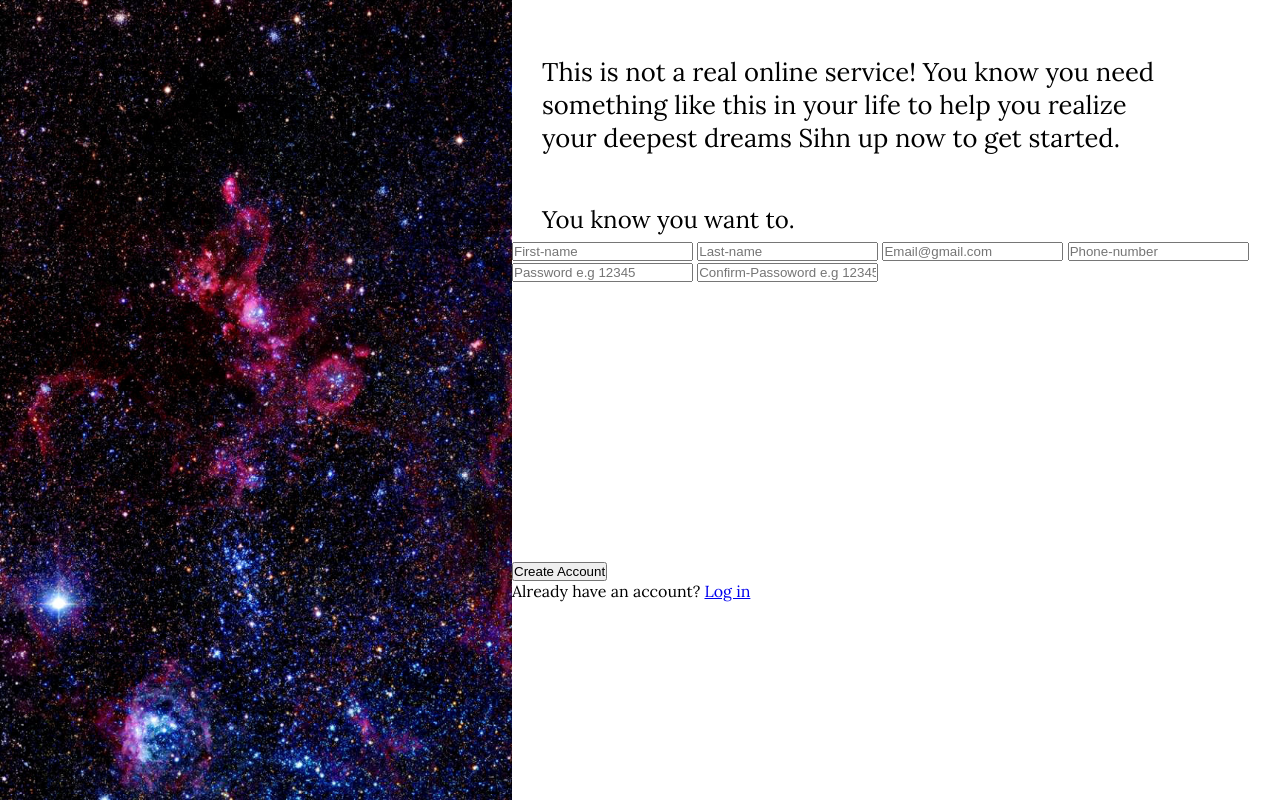
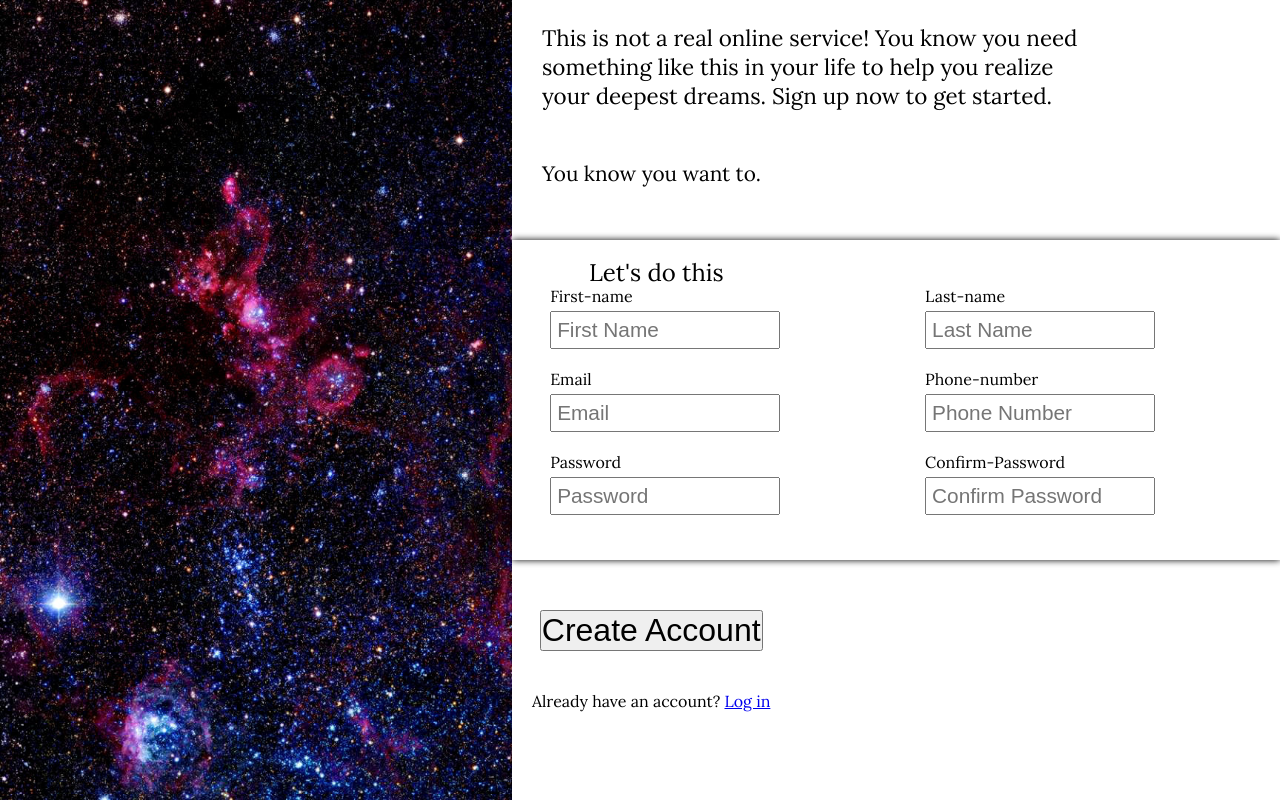
Before and after one commit to Elmatzidis/Sign-up-Form, a plain HTML site: page index.html in a window 1280 px wide. Drawn offline with Linux system fonts and the light colour scheme.

Commit message:
Completed both sides outline

```diff
--- a/index.html
+++ b/index.html
@@ -3,7 +3,7 @@
   <head>
     <meta charset="UTF-8" />
     <meta name="viewport" content="width=device-width, initial-scale=1.0" />
-    <title>Document</title>
+    <title>Sign Up</title>
     <link rel="stylesheet" href="style.css" />
   </head>
   <body>
@@ -13,32 +13,53 @@
         <div class="form-side-text">
           <p>
             This is not a real online service! You know you need something like
-            this in your life to help you realize your deepest dreams Sihn up
+            this in your life to help you realize your deepest dreams. Sign up
             now to get started.
           </p>
           <p>You know you want to.</p>
         </div>
         <div class="input-form">
+          <p>Let's do this</p>
           <form action="">
-          <input type="text" name="First-name" placeholder="First-name" />
-          <input type="text" name="Last-name" placeholder="Last-name" />
-          <input type="email" name="Email" placeholder="Email@gmail.com" />
-          <input type="tel" name="Phone-number" placeholder="Phone-number" />
+            <div class="input">
+              <label for="First-name">First-name</label>
+              <input type="text" name="First-name" placeholder="First Name" />
+            </div>
+            <div class="input">
+              <label for="Last-name">Last-name</label>
+              <input type="text" name="Last-name" placeholder="Last Name" />
+            </div>
+            <div class="input">
+              <label for="Email">Email</label>
+              <input type="email" name="Email" placeholder="Email" />
+            </div>
+            <div class="input">
+              <label for="Phone-number">Phone-number</label>
+              <input
+                type="tel"
+                name="Phone-number"
+                placeholder="Phone Number"
+              />
+            </div>
+            <div class="input">
+              <label for="Password">Password</label>
+              <input type="password" name="Password" placeholder="Password" />
+            </div>
+            <div class="input">
+              <label for="Confirm-Password">Confirm-Password</label>
               <input
                 type="password"
-            name="Password"
-            placeholder="Password e.g 12345"
+                name="Confirm-Password"
+                placeholder="Confirm Password"
               />
-          <input
-            type="password"
-            name="Confirm-Passoword"
-            placeholder="Confirm-Passoword e.g 12345"
-          />
+            </div>
           </form>
         </div>
-        <div>
+        <div class="form-side-button">
+          <div class="take-action">
             <button>Create Account</button>
-          <div>Already have an account? <a href="#">Log in</a></div>
+            <div class="login">Already have an account? <a href="#">Log in</a></div>
+          </div>
         </div>
       </div>
     </div>
--- a/style.css
+++ b/style.css
@@ -43,11 +43,12 @@ body {
   flex-direction: column;
   position: relative;
   left: 30px;
+  bottom: 40px;
 }
 
 .form-side-text p:first-child {
   width: 100%;
-  font-size: 1.6em;
+  font-size: 1.4em;
   display: flex;
   justify-content: center;
   align-items: center;
@@ -55,7 +56,7 @@ body {
 }
 
 .form-side-text > p:last-child {
-  font-size: 1.5em;
+  font-size: 1.3em;
   width: 100%;
   display: flex;
   justify-content: start;
@@ -64,6 +65,62 @@ body {
   top: 50px;
 }
 
-.input-form{
-    height: 40%;
+.input-form {
+  height: 40%;
+  display: flex;
+  justify-content: start;
+  align-items: center;
+  box-shadow: 0 0 7px black;
 }
+
+.input-form p {
+  font-size: 1.5em;
+  width: min(50%, 150px);
+  position: relative;
+  top: -40%;
+  left: 77px;
+}
+
+form {
+  display: grid;
+  place-content: center;
+  grid-template-columns: repeat(2, 1fr);
+  gap: 20px 120px;
+  position: relative;
+  left: -100px;
+}
+
+input {
+  font-size: 1.3em;
+  width: min(90%, 400px);
+  padding: 5px;
+}
+
+label {
+  display: block;
+  margin-bottom: 5px;
+}
+
+.form-side-button {
+  height: 30%;
+  width: 100%;
+  display: flex;
+  justify-content: start;
+
+}
+
+.take-action{
+  height: 100%;
+  display: flex;
+  flex-direction: column;
+  justify-content: center;
+  align-items: center;
+}
+
+.take-action button{
+  font-size: 2em;
+}
+
+.take-action .login{
+ margin:40px 20px;
+}
```
Lines whose indentation alone changed are shown as unchanged.
